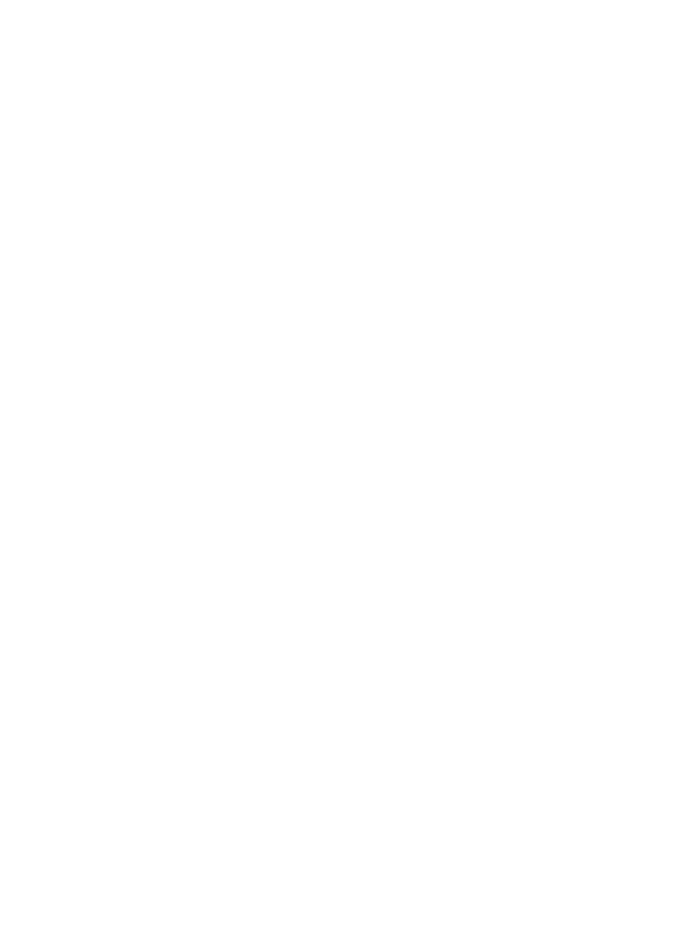
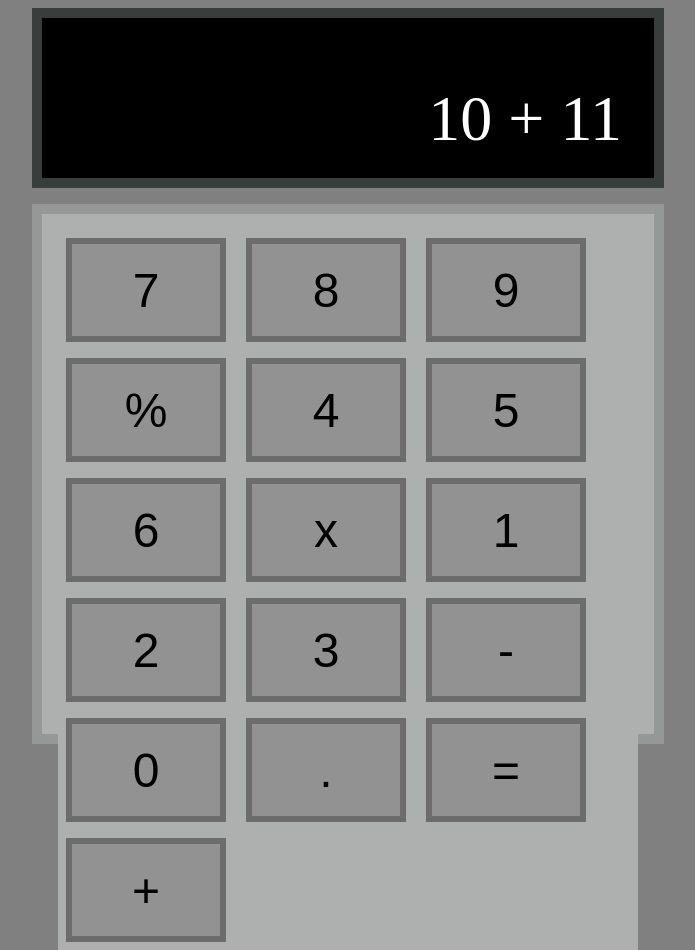
Before and after one commit to Gvito/calculator, a plain HTML site: page index.html in a window 1280 px wide. Shown: the whole page, without its empty margins (292-987 px from the left). Before the commit the page ends 800 px from the top, so only its background shows below. Drawn offline with Linux system fonts and the light colour scheme.

Commit message:
end html/css

```diff
--- a/index.html
+++ b/index.html
@@ -7,5 +7,32 @@
     <link rel="stylesheet" href="https://use.fontawesome.com/releases/v5.7.2/css/all.css" integrity="sha384-fnmOCqbTlWIlj8LyTjo7mOUStjsKC4pOpQbqyi7RrhN7udi9RwhKkMHpvLbHG9Sr" crossorigin="anonymous">
   </head>
   <body>
+
+    <div class="calculatorContainer">
+      <div class="screenBlack">
+        <p class="">10 + 11</p>
+      </div>
+      <div class="screenGreyLight">
+        <div class="allButtonContainer">
+          <button class="">7</button>
+          <button class="">8</button>
+          <button class="">9</button>
+          <button class="">%</button>
+          <button class="">4</button>
+          <button class="">5</button>
+          <button class="">6</button>
+          <button class="">x</button>
+          <button class="">1</button>
+          <button class="">2</button>
+          <button class="">3</button>
+          <button class="">-</button>
+          <button class="">0</button>
+          <button class="">.</button>
+          <button class="">=</button>
+          <button class="">+</button>
+        </div>
+      </div>
+    </div>
+
   </body>
 </html>
--- a/main.css
+++ b/main.css
@@ -0,0 +1,49 @@
+* {
+  background-color: grey;
+}
+
+.calculatorContainer {
+  width: 50%;
+  margin: auto;
+}
+
+.screenBlack {
+  height: 20vh;
+  background: black;
+  border-style: solid;
+  border-color: #393E3D;
+  border-width: 10px;
+}
+
+p {
+  font-size: 4em;
+  background-color: black;
+  color: white;
+  text-align: right;
+  margin-right: 4vh;
+}
+
+.screenGreyLight {
+  height: 65vh;
+  background: #AEAFAF;
+  margin-top: 2vh;
+  border-style: solid;
+  border-color: #969797;
+  border-width: 10px;
+}
+
+.allButtonContainer {
+  margin: 2vh;
+  background-color: #AEAFAF;
+}
+
+button {
+  width: 20vh;
+  height: 13vh;
+  margin: 1vh;
+  background-color: #939292;
+  border-style: solid;
+  border-color: #6C6C6C;
+  border-width: 6px;
+  font-size: 3em;
+}
```
